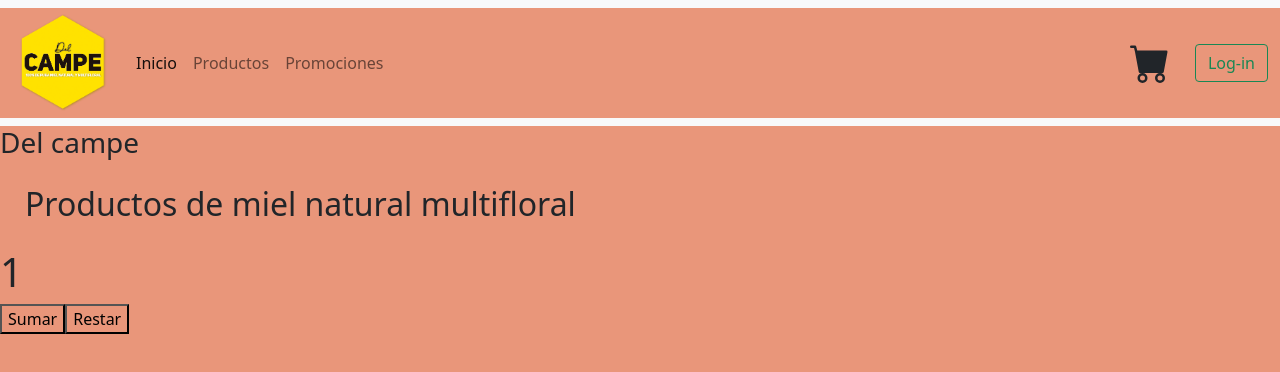
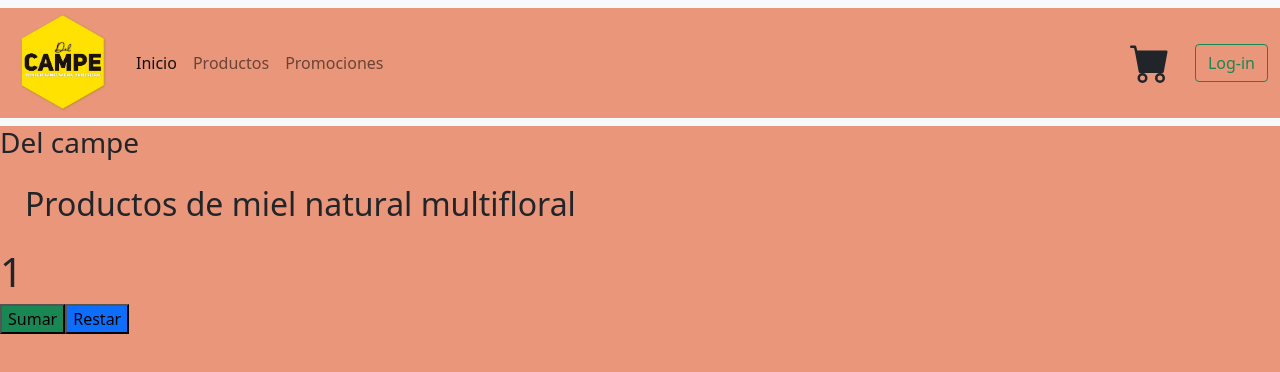
Before and after one commit to Jose-ph/tienda_basualdo, a React (Create React App) app: page / in a window 1280 px wide. Shown: the top 372 px of the page. Built offline with nearby package versions, Linux system fonts and the light colour scheme.

Commit message:
Update Buttons.js
agrega color mediante Bootstrap

```diff
--- a/src/components/Buttons.js
+++ b/src/components/Buttons.js
@@ -5,8 +5,8 @@ function Buttons() {
     return (
         <div>
 
-          <button> Sumar</button>
-          <button> Restar </button>
+          <button className = "bg-success" > Sumar</button>
+          <button className = "bg-primary" > Restar </button>
 
         </div>
     )
```
